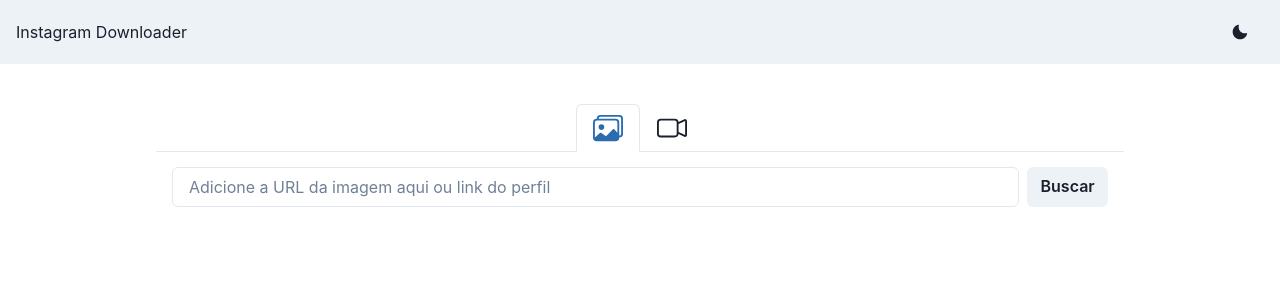
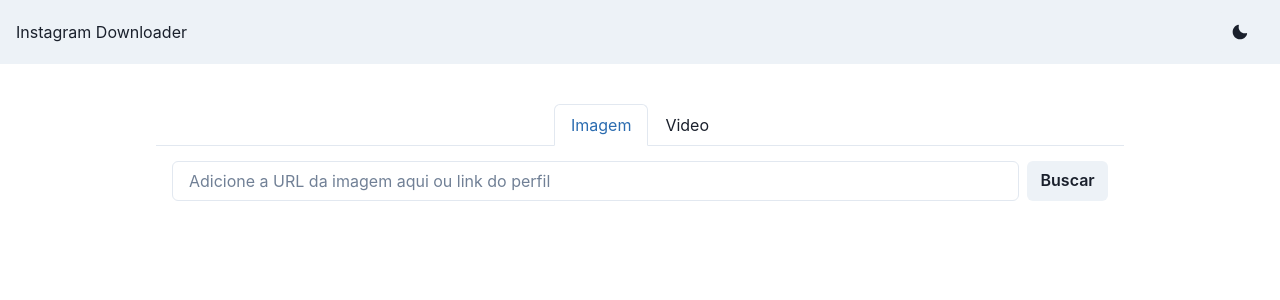
Before and after one commit to raphactn/instagramDownloader, a Next.js app: page / in a window 1280 px wide. Shown: the top 300 px of the page. Built offline with nearby package versions, Linux system fonts and the light colour scheme.

Commit message:
novos ajustes removendo dependencias desnecessarias

```diff
--- a/package.json
+++ b/package.json
@@ -16,14 +16,11 @@
     "@types/node": "18.11.9",
     "@types/react": "18.0.25",
     "@types/react-dom": "18.0.9",
-    "axios": "^1.1.3",
-    "cheerio": "^1.0.0-rc.12",
     "framer-motion": "^6",
     "next": "13.0.4",
     "puppeteer": "^19.3.0",
     "react": "18.2.0",
     "react-dom": "18.2.0",
-    "react-icons": "^4.7.1",
     "typescript": "4.9.3"
   }
 }
--- a/src/pages/index.tsx
+++ b/src/pages/index.tsx
@@ -21,7 +21,6 @@
 import { useRouter } from "next/router";
 import { ListResultsServices } from "../services/ListResultsServices";
 import Nav from "../components/Navbar";
-import { BsCameraVideo, BsImages } from "react-icons/bs";
 
 export default function Home({ data, error, typeMedia }: any) {
   const [url, setUrl] = useState("");
@@ -41,8 +40,8 @@
           type: url ? "image" : "video",
         },
       });
-      setUrl("")
-      setUrlVideo("")
+      setUrl("");
+      setUrlVideo("");
     }
   };
 
@@ -89,18 +88,14 @@
       <Container maxW="1000px">
         <Tabs variant="enclosed" mt={10}>
           <TabList justifyContent={"center"}>
-            <Tab>
-              <BsImages fontSize={"30px"} />
-            </Tab>
-            <Tab>
-              <BsCameraVideo fontSize={"30px"} />
-            </Tab>
+            <Tab>Imagem</Tab>
+            <Tab>Video</Tab>
           </TabList>
           <TabPanels>
             <TabPanel>
               <Center gap={2}>
                 <Input
-                value={url}
+                  value={url}
                   placeholder="Adicione a URL da imagem aqui ou link do perfil"
                   onChange={(e) => setUrl(e.target.value)}
                 />
@@ -112,7 +107,7 @@
             <TabPanel>
               <Center gap={2}>
                 <Input
-                value={urlVideo}
+                  value={urlVideo}
                   placeholder="Adicione a URL do video"
                   onChange={(e) => setUrlVideo(e.target.value)}
                 />
@@ -125,7 +120,7 @@
         </Tabs>
         <Center mt={50} flexDirection="column" gap={2}>
           {dataPage ? (
-            <SimpleGrid columns={{base: 1, md: 4}} spacing={10} mb={10}>
+            <SimpleGrid columns={{ base: 1, md: 4 }} spacing={10} mb={10}>
               {dataPage?.map((item: string, i: number) => (
                 <Box key={i}>
                   <Flex direction="column">
@@ -138,7 +133,11 @@
                         width={400}
                       />
                     ) : (
-                      <video crossOrigin="anonymous" controls={true} autoPlay={false}>
+                      <video
+                        crossOrigin="anonymous"
+                        controls={true}
+                        autoPlay={false}
+                      >
                         <source
                           src={`https://cors-anywhere.herokuapp.com/${item}`}
                           type="video/mp4"
@@ -151,11 +150,11 @@
                       onClick={() =>
                         downloadImage(
                           `https://cors-anywhere.herokuapp.com/${item}`,
-                          `media.${typeMedia === 'image' ? 'png' : 'mp4'}`
+                          `media.${typeMedia === "image" ? "png" : "mp4"}`
                         )
                       }
                     >
-                     {typeMedia === 'image' ? 'Baixar imagem' : 'Baixar video'}
+                      {typeMedia === "image" ? "Baixar imagem" : "Baixar video"}
                     </Button>
                   </Flex>
                 </Box>
--- a/src/services/ListResultsServices.ts
+++ b/src/services/ListResultsServices.ts
@@ -3,6 +3,7 @@
 const ListResultsServices = async ({ data, type }: any) => {
   const browser = await puppeteer.launch({
     args: ["--no-sandbox"],
+    headless: true
   });
 
   const typeMedia = type
```
